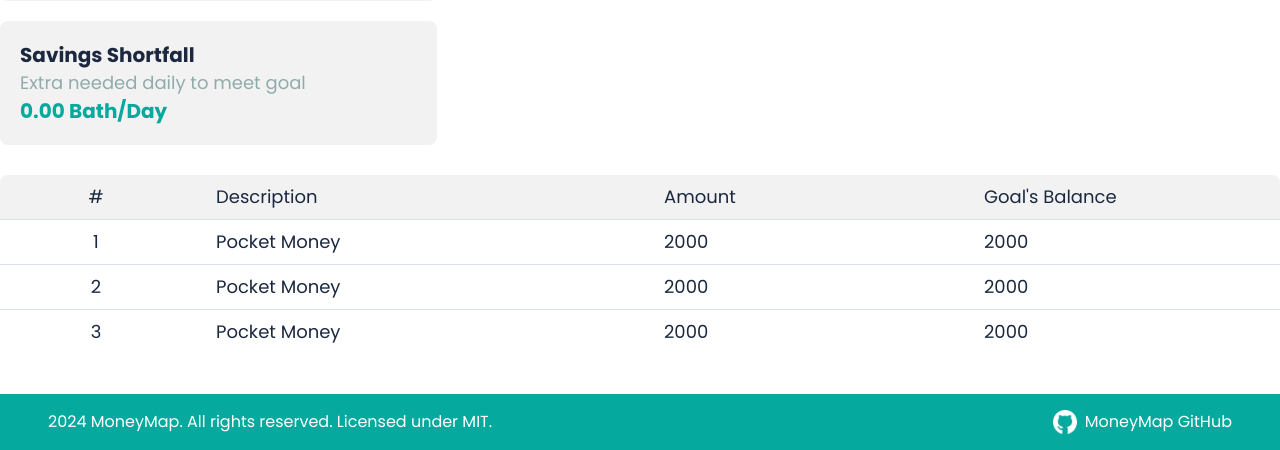
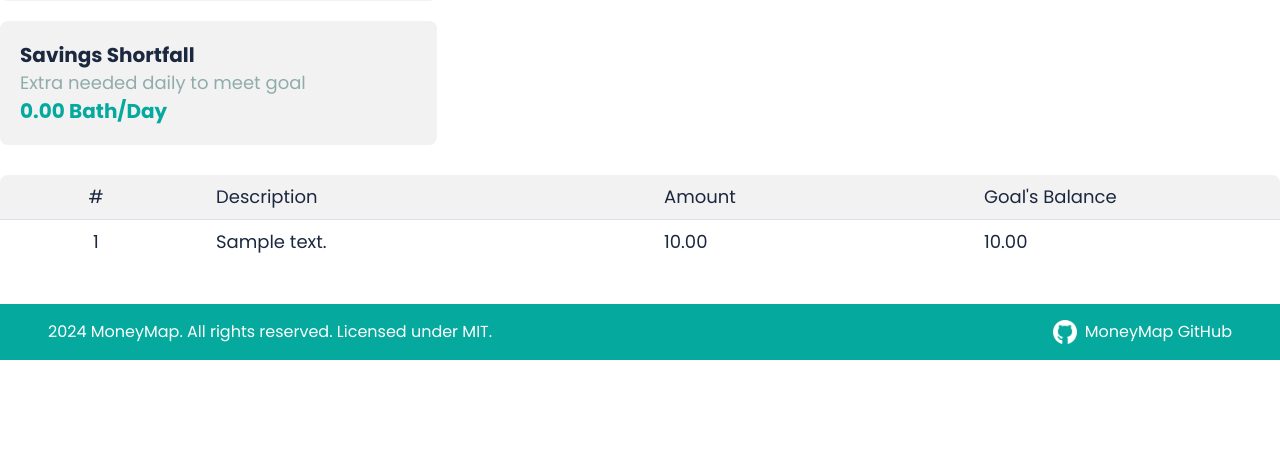
Before and after one commit to MoneyMap-Project/MoneyMap, a Django app: page /goals/detail/1/ in a window 1280 px wide. Shown: the part 1096-1546 px from the top of the page. After the commit the page ends 1456 px from the top, so only its background shows below. Run offline with Django 5.2, Linux system fonts and the light colour scheme; a user stored in the database is signed in; tables that the repository leaves empty hold one stand-in row (values such as "Sample post"); some libraries are stand-ins or nearby versions.

Commit message:
not yet finished: show transaction, chart -- need to wait for add, initial goal page

```diff
--- a/moneymap/templates/moneymap/goals-detail.html
+++ b/moneymap/templates/moneymap/goals-detail.html
@@ -108,13 +108,16 @@
             <div class="px-6 py-2 text-[#1b283f] text-lg capitalize w-[25%] text-left">Amount</div>
             <div class="px-6 py-2 text-[#1b283f] text-lg capitalize w-[25%] text-left">Goal's Balance</div>
         </div>
-        {% for i in '012' %}
+        {% for transaction in transactions %}
         <!-- Transaction Rows -->
         <div class="w-full border-t border-[#DAE0EB] flex">
             <div class="px-6 py-2 text-[#1b283f] text-lg w-[15%] text-center">{{ forloop.counter }}</div>
-            <div class="px-6 py-2 text-[#1b283f] text-lg w-[35%] text-left">Pocket Money</div>
-            <div class="px-6 py-2 text-[#1b283f] text-lg w-[25%] text-left">2000</div>
-            <div class="px-6 py-2 text-[#1b283f] text-lg w-[25%] text-left">2000</div>
+            <div class="px-6 py-2 text-[#1b283f] text-lg w-[35%] text-left">
+                {{ transaction.description }}</div>
+            <div class="px-6 py-2 text-[#1b283f] text-lg w-[25%] text-left">
+                {{ transaction.current_amount }}</div> <!-- transaction Amount -->
+            <div class="px-6 py-2 text-[#1b283f] text-lg w-[25%] text-left">
+                {{ transaction.current_amount }}</div> <!-- Goal's Balance -->
         </div>
         {% endfor %}
     </div>
--- a/moneymap/views.py
+++ b/moneymap/views.py
@@ -281,7 +281,7 @@ class HistoryView(LoginRequiredMixin, View):
 
 
 class AddMoney(View):
-    """Temporary view to add money to goals. #TODO"""
+    """Temporary view to add money to goals. #TODO: No table to store the transaction data yet."""
     template_name = 'moneymap/add-money-goals.html'
 
     def get(self, request):
@@ -310,7 +310,7 @@ class AddMoney(View):
         elif set_custom_percentages:
             total_percentage = 0
             percentage_distribution = []
-            for i in range(1, 5):  # Assuming you have up to 4 goals
+            for i in range(1, 5):  # Assuming have up to 4 goals
                 percentage = Decimal(request.POST.get(f'percentage_{i}', 0))
                 percentage_distribution.append(percentage)
                 total_percentage += percentage
@@ -342,9 +342,6 @@ class AddGoalsView(LoginRequiredMixin, CreateView):
         form.instance.user_id = self.request.user
         return super().form_valid(form)
 
-# class GoalsDetail(TemplateView):
-#     # goals/detail
-#     template_name = 'moneymap/goals-detail.html'
 class GoalsDetailView(LoginRequiredMixin, DetailView):
     """Goal Report for a specific date."""
     model = Goal
@@ -379,7 +376,6 @@ class GoalsDetailView(LoginRequiredMixin, DetailView):
 
         trend_status = trend_for_goal[
             'trend'] if trend_for_goal else "No trend data"
-        print(trend_status)
 
         current_amount = goal.current_amount
         target_amount = goal.target_amount
@@ -388,6 +384,13 @@ class GoalsDetailView(LoginRequiredMixin, DetailView):
         avg_saving = calculate_avg_saving(user, current_date, goal.goal_id)
         min_saving = calculate_min_saving(user, current_date, goal.goal_id)
         saving_shortfall = calculate_saving_shortfall(user, current_date, goal.goal_id)
+
+        # retrieved all transactions for the goal  #TODO: It's returning all goal, must be transaction!
+        transactions = Goal.objects.filter(
+            user_id=user,
+            goal_id=goal.goal_id
+        )
+        context['transactions'] = transactions
 
         context['start_date'] = goal.start_date.strftime("%-d %B %Y")
         context['end_date'] = goal.end_date.strftime("%-d %B %Y")
```
Also changed, not shown: moneymap/service_goal.py (+16 -8 lines).
